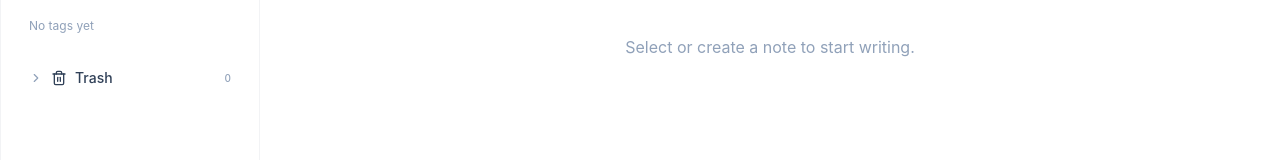
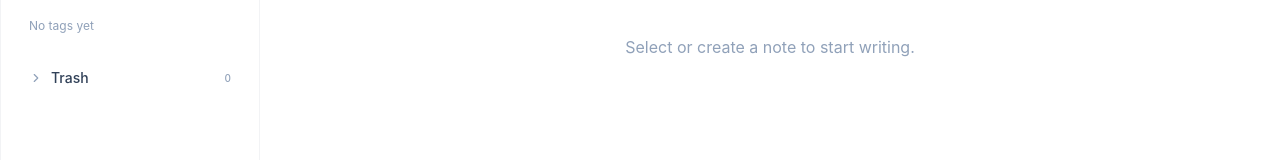
Before and after one commit to natededforver/valx-writer, a React (Vite) app: page / in a window 1280 px wide. Shown: the part 353-513 px from the top of the page. Built offline with nearby package versions, Linux system fonts and the light colour scheme.

Commit message:
Drop the section icon from the Trash row
The row already carries the Empty-bin button on the right; a second bin
mark immediately before the label was redundant. The chevron, label and
count stay, as does the Empty-bin control.

```diff
--- a/src/components/Sidebar.tsx
+++ b/src/components/Sidebar.tsx
@@ -519,7 +519,8 @@ export function Sidebar({
                   className={`flex-1 flex items-center gap-2 px-3 py-2 text-sm transition-colors ${isTrash ? 'bg-slate-900/8 dark:bg-white/8 text-slate-900 dark:text-white font-medium' : dragOverTrash ? 'text-red-600' : 'text-slate-700 dark:text-slate-200 hover:text-slate-900 dark:hover:text-slate-100 font-medium hover:bg-slate-900/5 dark:hover:bg-white/5'}`}
                 >
                   <Chevron expanded={expandedKeys.has('trash')} />
-                  <Trash2 size={16} className={isTrash ? 'text-slate-900 dark:text-white' : ''} />
+                  {/* No section icon here: the row already carries the 🗑️
+                      Empty-bin button, and the label alone reads cleaner. */}
                   <span className="flex-1 text-left">Trash</span>
                   <span className="text-[10px] text-slate-400 dark:text-slate-400 tabular-nums">
                     {trashedNotes.length}
```
Also changed, not shown: 1 other file (tests, documents, lock files or other folders).
